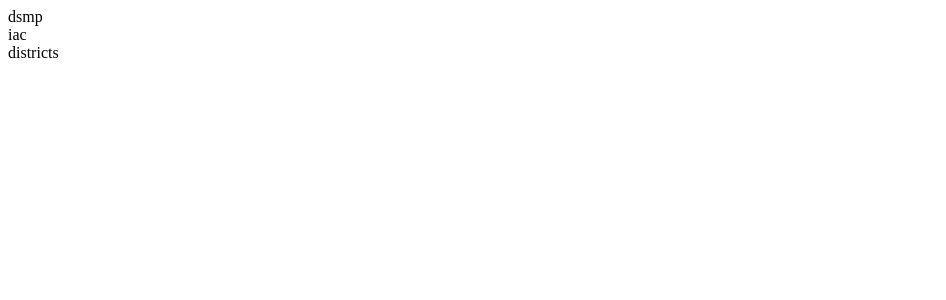
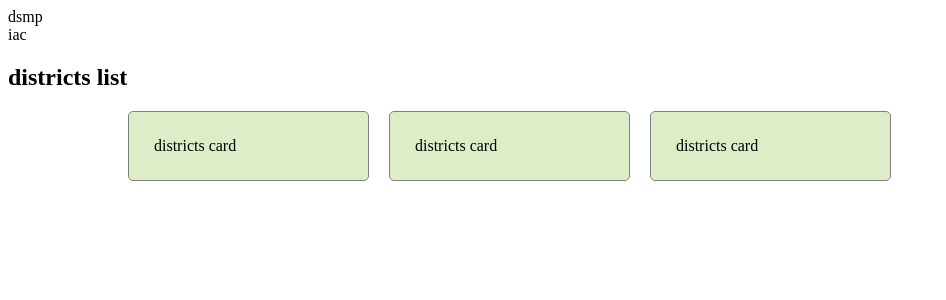
Before and after one commit to SergiiKov/main-page-iac, a React (Create React App) app: page / in a window 1280 px wide. Shown: the top 300 px of the page, without its empty margins (0-946 px from the left). Built offline with nearby package versions, Linux system fonts and the light colour scheme.

Commit message:
add structure folder and component and styles v2

```diff
--- /dev/null
+++ b/src/components/district-card/district-card.component.jsx
@@ -0,0 +1,11 @@
+import React from 'react';
+
+import './district-card.styles.scss'
+
+const DistrictsCard = () =>{
+    return(
+        <div className='card-container'>districts card</div>
+    )
+};
+
+export default DistrictsCard;
--- /dev/null
+++ b/src/components/district-card/district-card.styles.scss
@@ -0,0 +1,17 @@
+.card-container {
+    display: flex;
+    flex-direction: column;
+    background-color: #dcedc8 ;
+    border: 1px solid grey;
+    border-radius: 5px;
+    padding: 25px;
+    cursor: pointer;
+    -moz-osx-font-smoothing: grayscale;
+    backface-visibility: hidden;
+    transform: translateZ(0);
+    transition: transform 0.25s ease-out;
+  }
+
+  .card-container:hover {
+    transform: scale(1.05);
+  }
--- /dev/null
+++ b/src/components/districts-list/districts-list.component.jsx
@@ -0,0 +1,21 @@
+import React from 'react';
+import DistrictsCard from '../district-card/district-card.component';
+
+import './districts-list.styles.scss'
+
+const DistrictsList = () =>{
+    return(
+        <div>
+            <h2>districts list</h2>
+    <div className='districts-list'>
+        <DistrictsCard />
+        <DistrictsCard />
+        <DistrictsCard />
+        </div>
+        </div>
+
+
+    )
+};
+
+export default DistrictsList;
--- /dev/null
+++ b/src/components/districts-list/districts-list.styles.scss
@@ -0,0 +1,7 @@
+.districts-list {
+    width: 80vw;
+    margin: 0 auto;
+    display: grid;
+    grid-template-columns: 1fr 1fr 1fr 1fr;
+    grid-gap: 20px;
+  }
--- a/src/components/districts/districts.component.jsx
+++ /dev/null
@@ -1,11 +0,0 @@
-import React from 'react';
-
-import './districts.component.styles.scss'
-
-const Districts = () =>{
-    return(
-        <div>districts</div>
-    )
-};
-
-export default Districts;
--- a/src/page/main-page.jsx
+++ b/src/page/main-page.jsx
@@ -1,7 +1,7 @@
 import React from 'react';
 import Iac from '../components/iac/iac.component';
 import Dsmp from '../components/dsmp/dsmp.component';
-import Districts from '../components/districts/districts.component';
+import DistrictsList from '../components/districts-list/districts-list.component';
 
 import './main-page.styles.scss'
 
@@ -10,7 +10,7 @@ const MainPage = () =>{
         <div>
             <Dsmp />
             <Iac />
-            <Districts />
+            <DistrictsList />
         </div>
     );
 };
```
Also changed, not shown: src/components/header/header.component.jsx (added), src/components/header/header.component.styles.scss (added).
